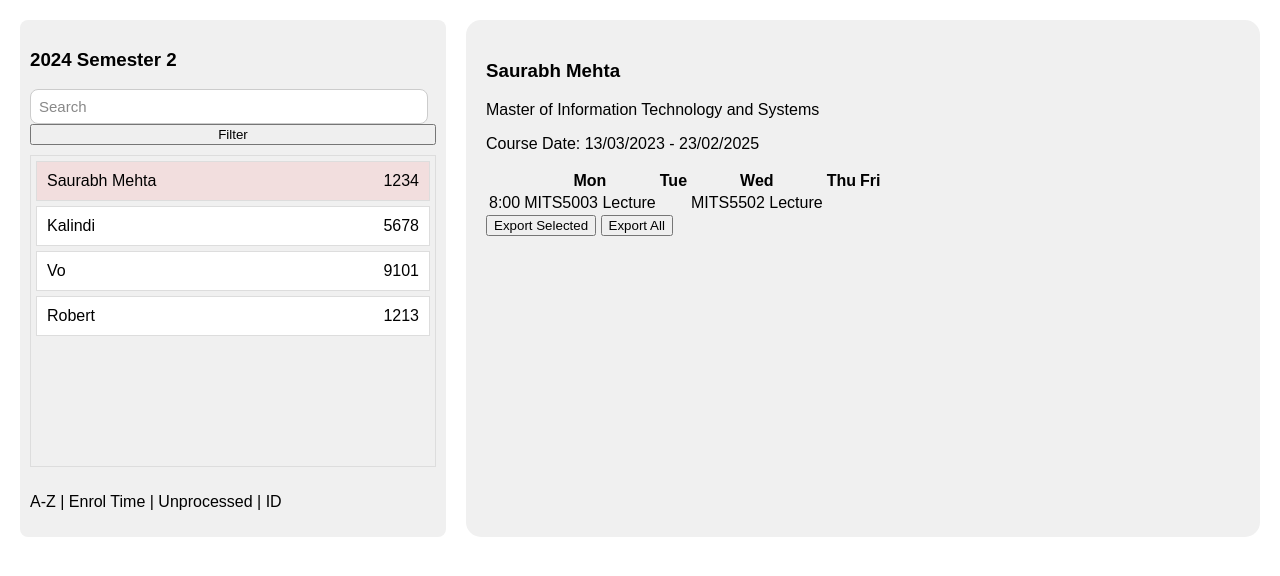
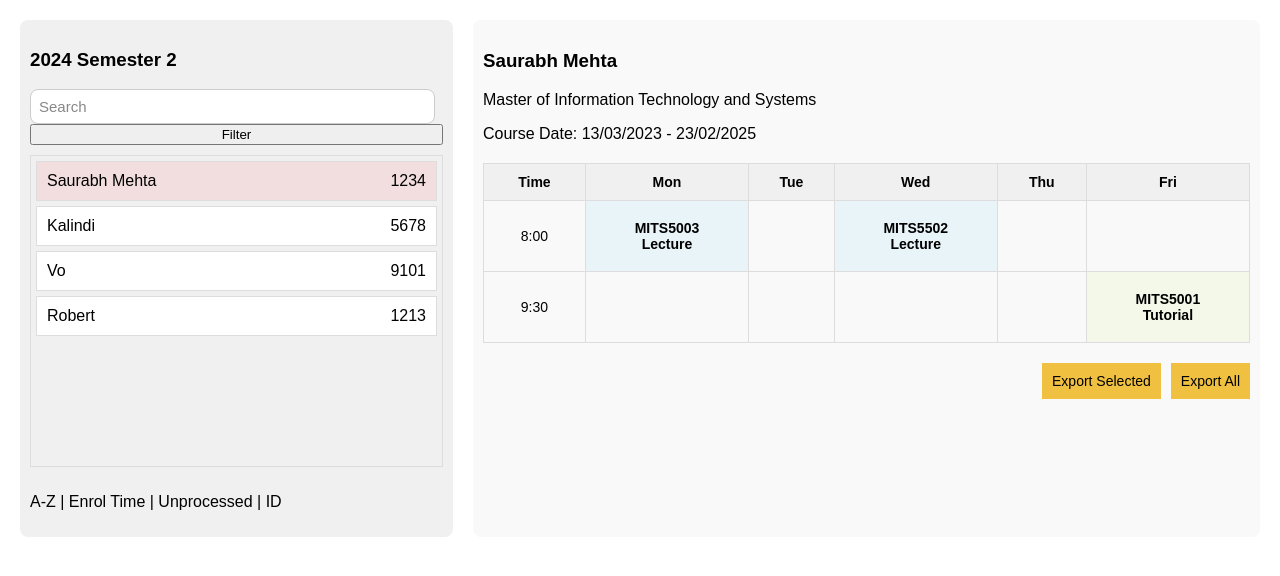
Before and after one commit to dinosauryeo/IT-project, a Flask app: page /student in a window 1280 px wide. Shown: the part 180-756 px from the top of the page. Run offline with Flask 3, Linux system fonts and the light colour scheme.

Commit message:
finish right bar

```diff
--- a/templates/static/css/styles2.css
+++ b/templates/static/css/styles2.css
@@ -163,6 +163,71 @@ body {
     background-color: #f0f0f0;
     max-height: 100%;
 }
+/* Right bar container */
+.right-bar {
+    width: 65%;
+    padding: 10px;
+    background-color: #f9f9f9;
+    border-radius: 8px;
+}
+
+/* Student details */
+.student-details {
+    margin-bottom: 20px;
+}
+
+/* Timetable container */
+.timetable-container {
+    margin-top: 20px;
+}
+
+/* Timetable table */
+.timetable {
+    width: 100%;
+    border-collapse: collapse;
+    margin-top: 10px;
+    text-align: center;
+}
+
+.timetable th, .timetable td {
+    border: 1px solid #ddd;
+    padding: 10px;
+    font-size: 14px;
+}
+
+.timetable th {
+    background-color: #f0f0f0;
+}
+
+.timetable td {
+    height: 50px;
+}
+
+.lecture {
+    background-color: #e8f4f8;
+    font-weight: bold;
+}
+
+.tutorial {
+    background-color: #f4f8e8;
+    font-weight: bold;
+}
+
+.export-buttons {
+    display: flex;
+    justify-content: flex-end;
+    margin-top: 20px;
+}
+
+.export-buttons button {
+    padding: 10px;
+    margin-left: 10px;
+    background-color: #f0c040;
+    border: none;
+    cursor: pointer;
+    font-size: 14px;
+}
+
 
 .subjects-text h3 {
     text-align: center;
--- a/templates/student.html
+++ b/templates/student.html
@@ -73,11 +73,12 @@
                     <p>Course Date: 13/03/2023 - 23/02/2025</p>
                 </div>
 
-                <div class="timetable">
-                    <table>
+                <!-- Timetable -->
+                <div class="timetable-container">
+                    <table class="timetable">
                         <thead>
                             <tr>
-                                <th></th>
+                                <th>Time</th>
                                 <th>Mon</th>
                                 <th>Tue</th>
                                 <th>Wed</th>
@@ -86,15 +87,25 @@
                             </tr>
                         </thead>
                         <tbody>
+                            <!-- Example row: 8:00 AM -->
                             <tr>
                                 <td>8:00</td>
-                                <td class="lecture">MITS5003 Lecture</td>
+                                <td class="lecture">MITS5003<br>Lecture</td>
                                 <td></td>
-                                <td class="lecture">MITS5502 Lecture</td>
+                                <td class="lecture">MITS5502<br>Lecture</td>
                                 <td></td>
                                 <td></td>
                             </tr>
-                            <!-- Add more rows for the timetable -->
+                            <!-- Example row: 9:30 AM -->
+                            <tr>
+                                <td>9:30</td>
+                                <td></td>
+                                <td></td>
+                                <td></td>
+                                <td></td>
+                                <td class="tutorial">MITS5001<br>Tutorial</td>
+                            </tr>
+                            <!-- More rows here -->
                         </tbody>
                     </table>
                 </div>
@@ -105,6 +116,8 @@
         <button onclick="exportAll()">Export All</button>
     </div>
 </div>
+
+
         </div>
     </div>
 
```
Lines whose indentation alone changed are shown as unchanged.
